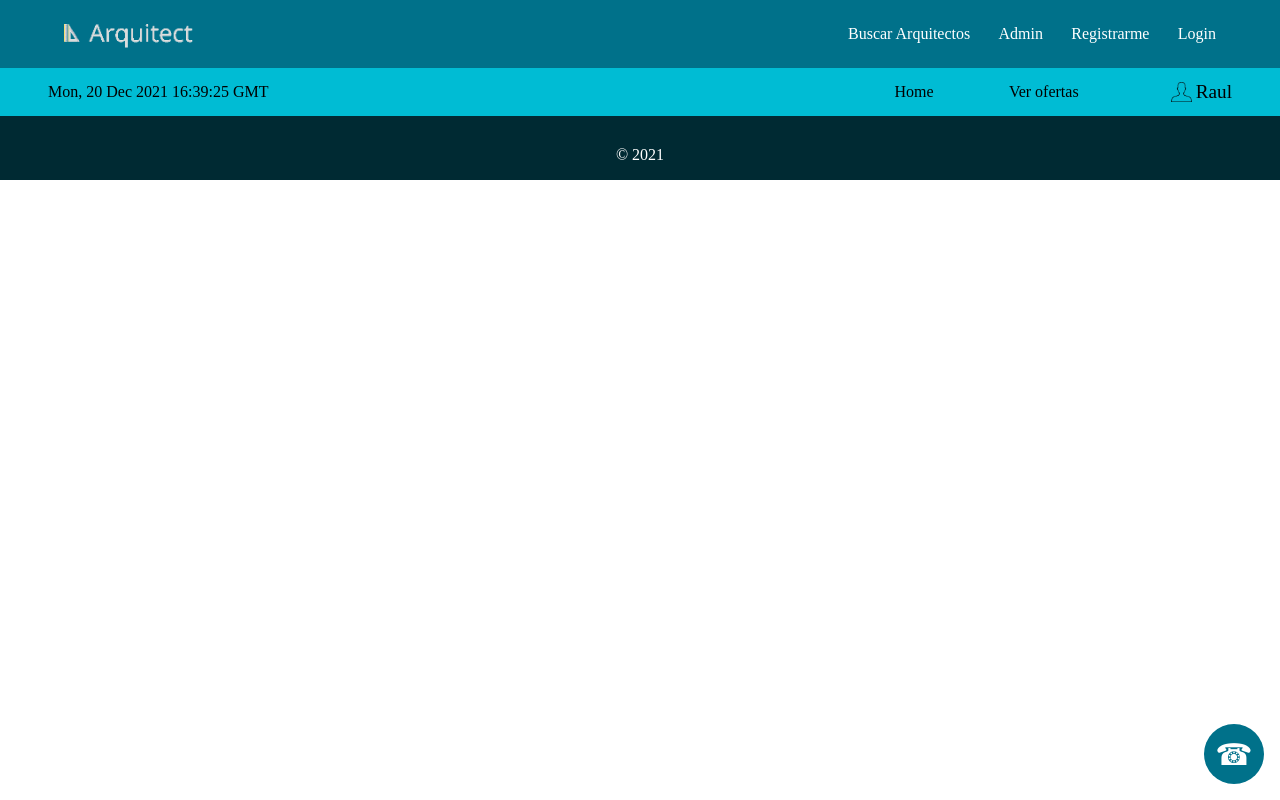
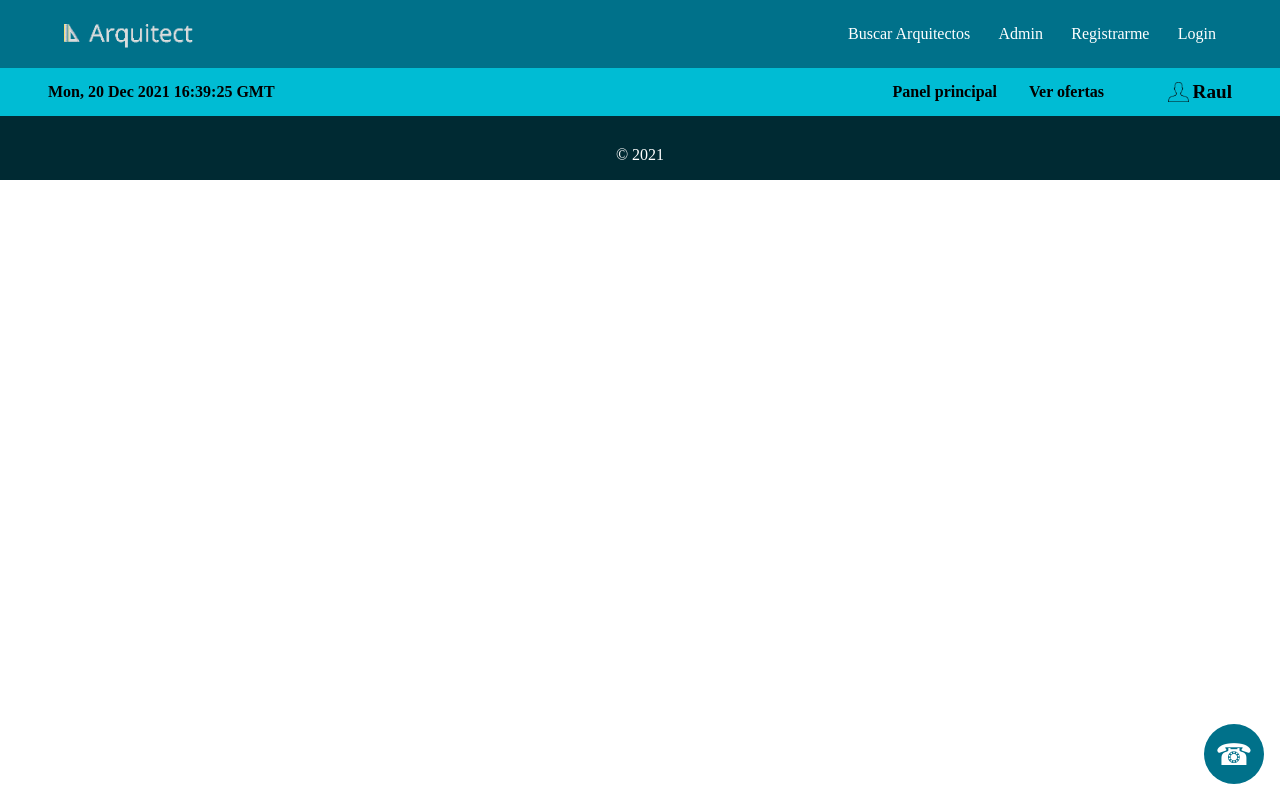
Before and after one commit to farraul/Front-React-Redux-arquitectos, a React (Create React App) app: page /admin-menu_comp in a window 1280 px wide. Built offline with nearby package versions, Linux system fonts and the light colour scheme.

Commit message:
admin menu changes, ajust the menu with the links  main panel and offers

```diff
--- a/src/Components/Admin_menu_comp/Admin_menu_comp.jsx
+++ b/src/Components/Admin_menu_comp/Admin_menu_comp.jsx
@@ -23,7 +23,7 @@ const Admin_menu_comp = () => {
 
     const go_to_the_link = (url) => {
         console.log("history", url)
-        history("/"+url);
+        history("/" + url);
     }
 
 
@@ -93,22 +93,23 @@ const Admin_menu_comp = () => {
                     </div>
                 </div>
 
-                <div className='admin-m-comp-dropdown'>
+                <div className='admin-m-comp-data-right'>
 
+                <div className='admin-m-comp-menu-links'>
+                    <div onClick={() => go_to_the_link("admin-home")} className='admin-m-comp-data-see-offert'>
+                        <p>Panel principal</p>
+                    </div>
+                    <div onClick={() => go_to_the_link("admin-offers")} className='admin-m-comp-data-see-offert'>
+                        <p>Ver ofertas</p>
+                    </div>
 
                 </div>
-                <div  onClick={()=>go_to_the_link("admin-home")} className='admin-m-comp-data-see-offert'>
-                    Home
-                </div>
-                <div  onClick={()=>go_to_the_link("admin-offers")} className='admin-m-comp-data-see-offert'>
-                    Ver ofertas
-                </div>
-                <div className='admin-m-icon-profile'>
-                    <img className="admin-m-face_icon" src={face_icon} alt="icon face" />
-                    <p className='admin-m-icon-profile-name'>Raul</p>
-                </div>
+                    <div className='admin-m-icon-profile'>
+                        <img className="admin-m-face_icon" src={face_icon} alt="icon face" />
+                        <p className='admin-m-icon-profile-name'>Raul</p>
+                    </div>
 
-
+                    </div>
 
 
 
@@ -126,12 +127,12 @@ const Admin_menu_comp = () => {
                     <a target="_blank|_self|_parent|_top|framename" href="+34628086995">
                         <img className="admin-m-face_icon" src={phone} alt="icon face" />
                     </a>
-                    <a  target="_blank" href="mailto:raulfarllobell@gmail.com">
+                    <a target="_blank" href="mailto:raulfarllobell@gmail.com">
                         <img className="admin-m-face_icon" src={email} alt="icon face" />
                     </a>
                 </div>
                 <button onClick={() => myFunction()} className="drop-button">
-                ☎
+                    ☎
                 </button>
             </div>
 
--- a/src/Components/Admin_menu_comp/Admin_menu_comp.scss
+++ b/src/Components/Admin_menu_comp/Admin_menu_comp.scss
@@ -3,9 +3,10 @@ height: 3em;
 background-color: #00bcd4;
 display: flex;
 align-items: center;
-justify-content: flex-end;
+justify-content: space-between;
 padding: 0em 3em;
 color: black;
+font-weight: bold;
 }
 img.admin-m-face_icon {
 height: 1.2em;
@@ -21,10 +22,11 @@ font-size: 1.2em;
 margin-left: 0.2em;
 }
 .admin-m-comp-iframe-info {
-width: 100%;
+    width: fit-content;
 }
 .admin-m-comp-data-see-offert {
-width: 10em;
+width: fit-content;
+margin: 1em
 }
 
 ////codigo desplegable////
@@ -90,7 +92,16 @@ margin-left: 0em;
 img.admin-m-face_icon.main-hone {
     font-size: 1.7em;
 }
+////fin  codigo desplegable////
 
 
-
-////fin  codigo desplegable////
+.admin-m-comp-menu-links {
+    display: flex;
+    height: fit-content;
+    align-items: center;
+}
+.admin-m-comp-data-right {
+    display: flex;
+    flex-direction: row;
+    align-items: center;
+}
--- a/src/Containers/Admin/Admin_offers/Admin_offers.scss
+++ b/src/Containers/Admin/Admin_offers/Admin_offers.scss
@@ -41,6 +41,7 @@ padding: 2em 0em 0em 0em;
 border-radius: 1em;
 color: black;
 height: fit-content;
+margin: 0em 1em;
 }
 .admin-offers-section-2 {
 padding: 7em;
```
